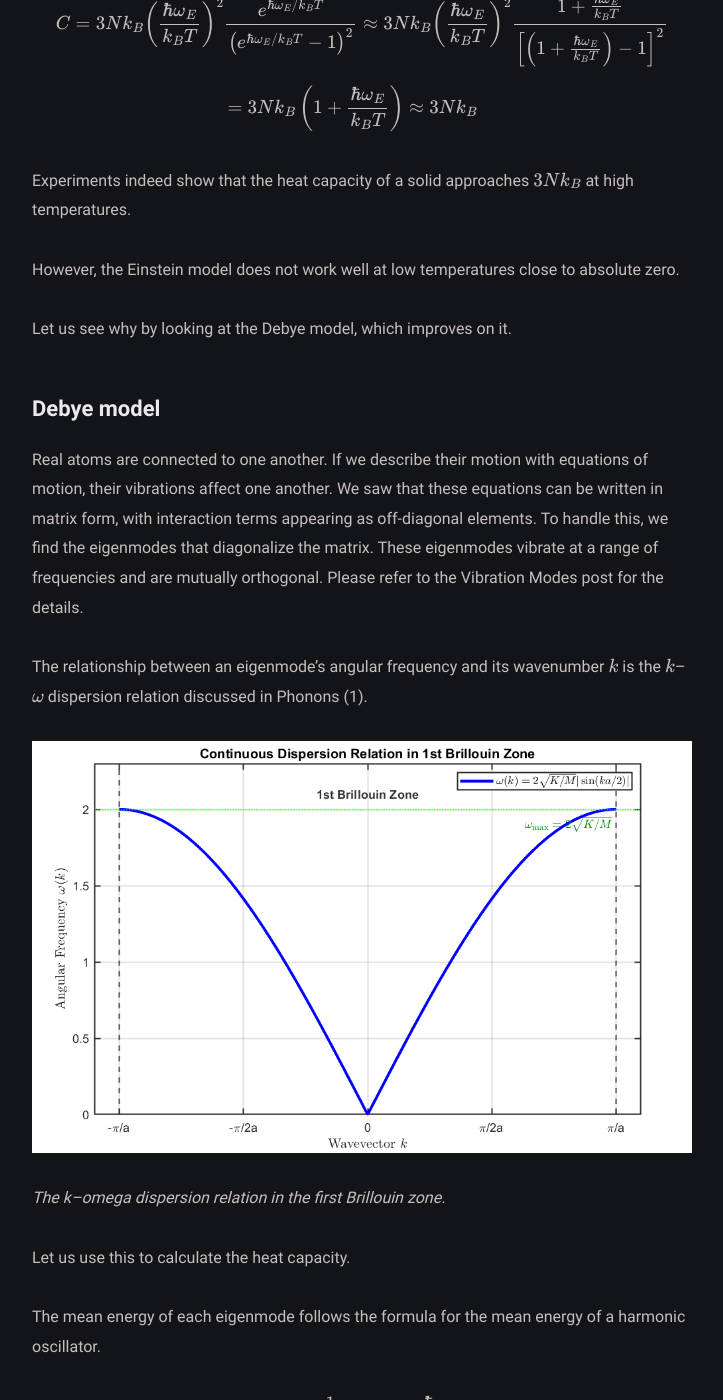
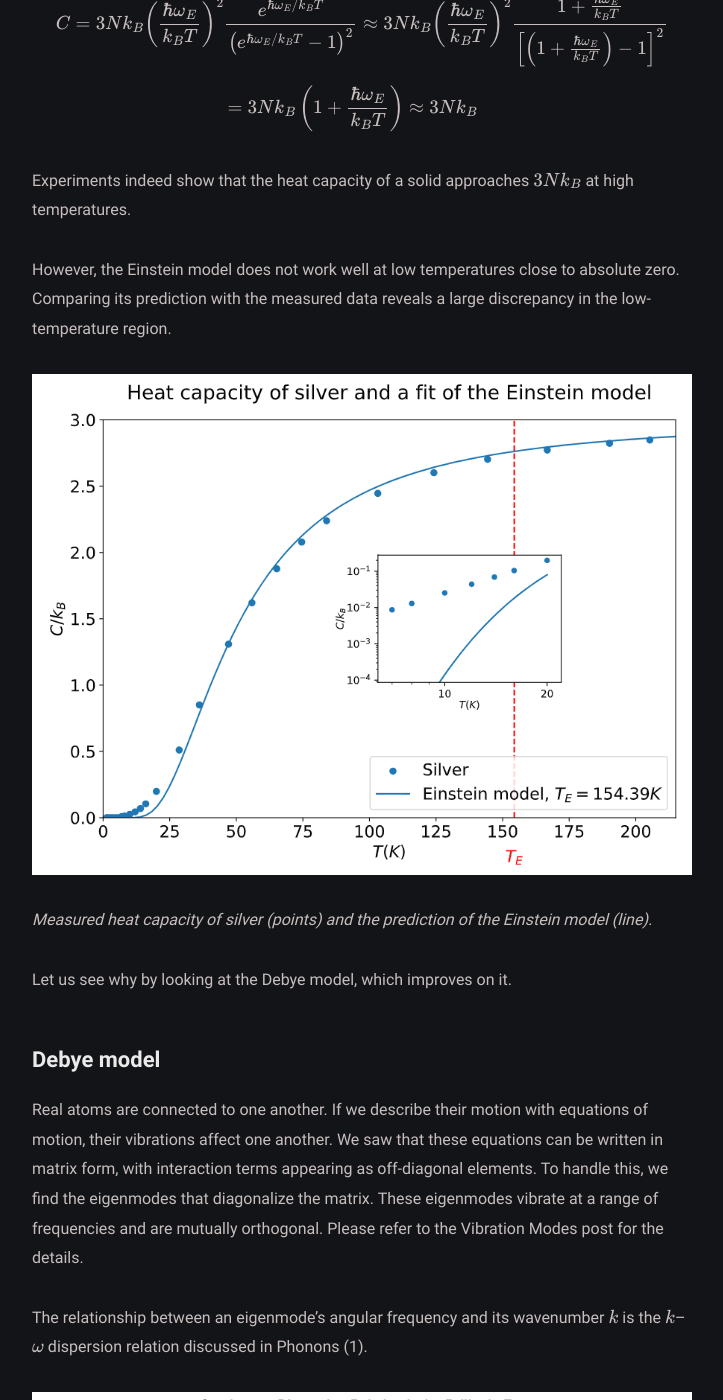
Before and after one commit to Oasisforhaanee/Oasisforhaanee.github.io, a Jekyll site: the page built from _posts/2026-11-13-phonons-3-einstein-debye-heat-capacity.md, in a window 1280 px wide and 1400 px high, scrolled down 3820 px. Shown: the whole window, without its empty margins (278-1001 px from the left). Built offline with Jekyll 4.4.1, drawn with Linux system fonts in a browser that asks for light colours; comment, search, counter and statistics services are not loaded; some of the changed text lies outside the part shown.

Commit message:
Update phonon heat-capacity post with comparison graphs

```diff
--- a/_posts/2026-11-13-phonons-3-einstein-debye-heat-capacity.md
+++ b/_posts/2026-11-13-phonons-3-einstein-debye-heat-capacity.md
@@ -117,7 +117,11 @@
 
 Experiments indeed show that the heat capacity of a solid approaches $3Nk_B$ at high temperatures.
 
-However, the Einstein model does not work well at low temperatures close to absolute zero.
+However, the Einstein model does not work well at low temperatures close to absolute zero. Comparing its prediction with the measured data reveals a large discrepancy in the low-temperature region.
+
+![Measured heat capacity of silver compared with the Einstein-model fit, with an inset showing the discrepancy at low temperatures.](/assets/img/phonons-3-03.png)
+
+*Measured heat capacity of silver (points) and the prediction of the Einstein model (line).*
 
 Let us see why by looking at the Debye model, which improves on it.
 
@@ -235,6 +239,10 @@
 C\approx \frac{12\pi ^4}{5}Nk_B\left(\frac{T}{\Theta _D}\right)^3\propto T^3
 $$
 
+![Measured heat capacity of silver compared with Debye- and Einstein-model fits, including a low-temperature inset.](/assets/img/phonons-3-04.png)
+
+The heat capacity predicted by the Debye model is in close agreement with the experimental data.
+
 ## How the Debye and Einstein models differ
 
 Why did the Einstein model fail at low temperatures? The reason is that an oscillator's mean energy depends on $\omega$. When $\omega$ is very small, the spacing between energy levels is narrow, so the mode can have a relatively large phonon occupation even at low temperatures. For a large $\omega$, however, the energy-level spacing is wide. At low temperatures, the higher energy levels have very small occupation probabilities, leaving very few phonons in the mode. As $T$ increases, the heat capacity consequently rises steeply, in proportion to $T^3$.
@@ -247,6 +255,8 @@
 
 That is all for this post. Thank you for reading through this long discussion!
 
+Source of the silver heat-capacity graphs: [Open Solid State Notes — Debye model](https://solidstate.quantumtinkerer.tudelft.nl/2_debye_model/).
+
 ---
 
 *This post reflects my own understanding, so there may be errors. Questions are always welcome, so feel free to ask.*
```
Also changed, not shown: assets/img/phonons-3-03.png (added), assets/img/phonons-3-04.png (added).
